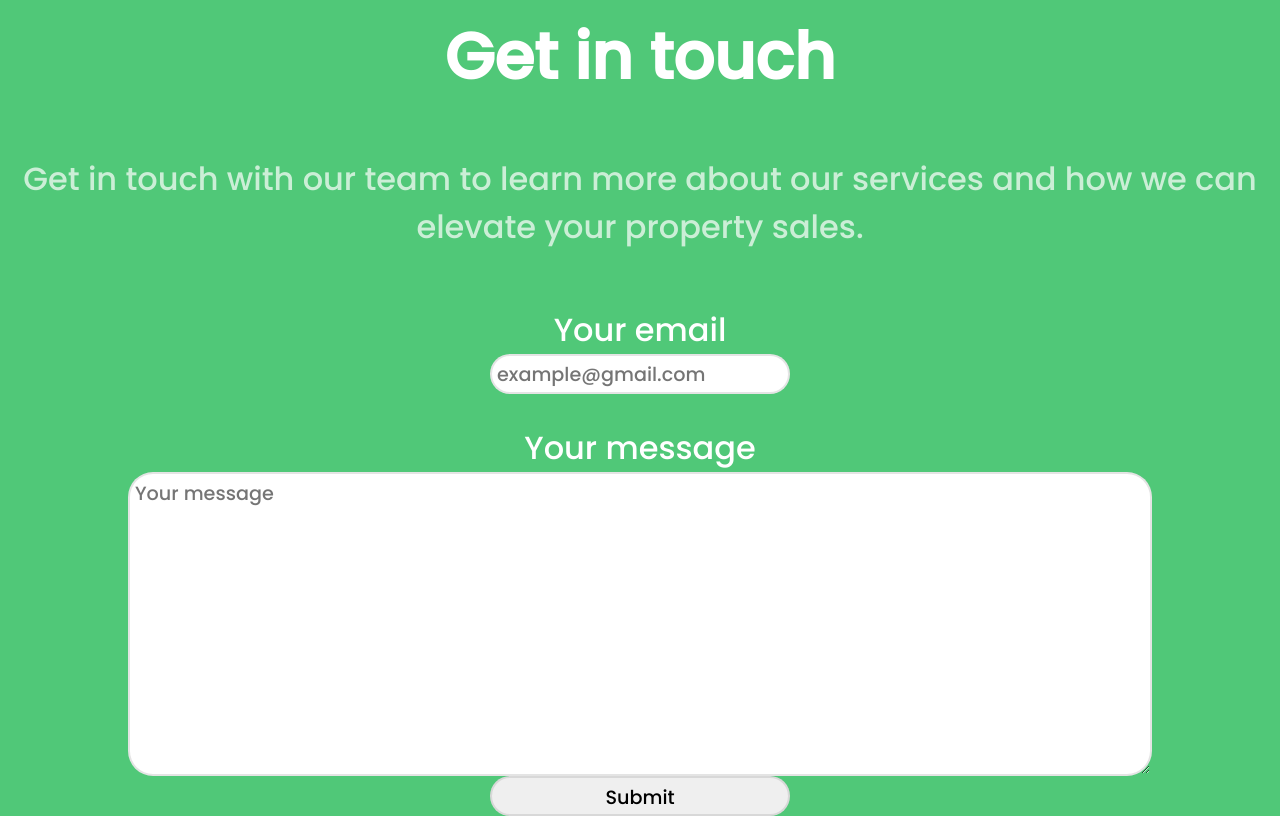
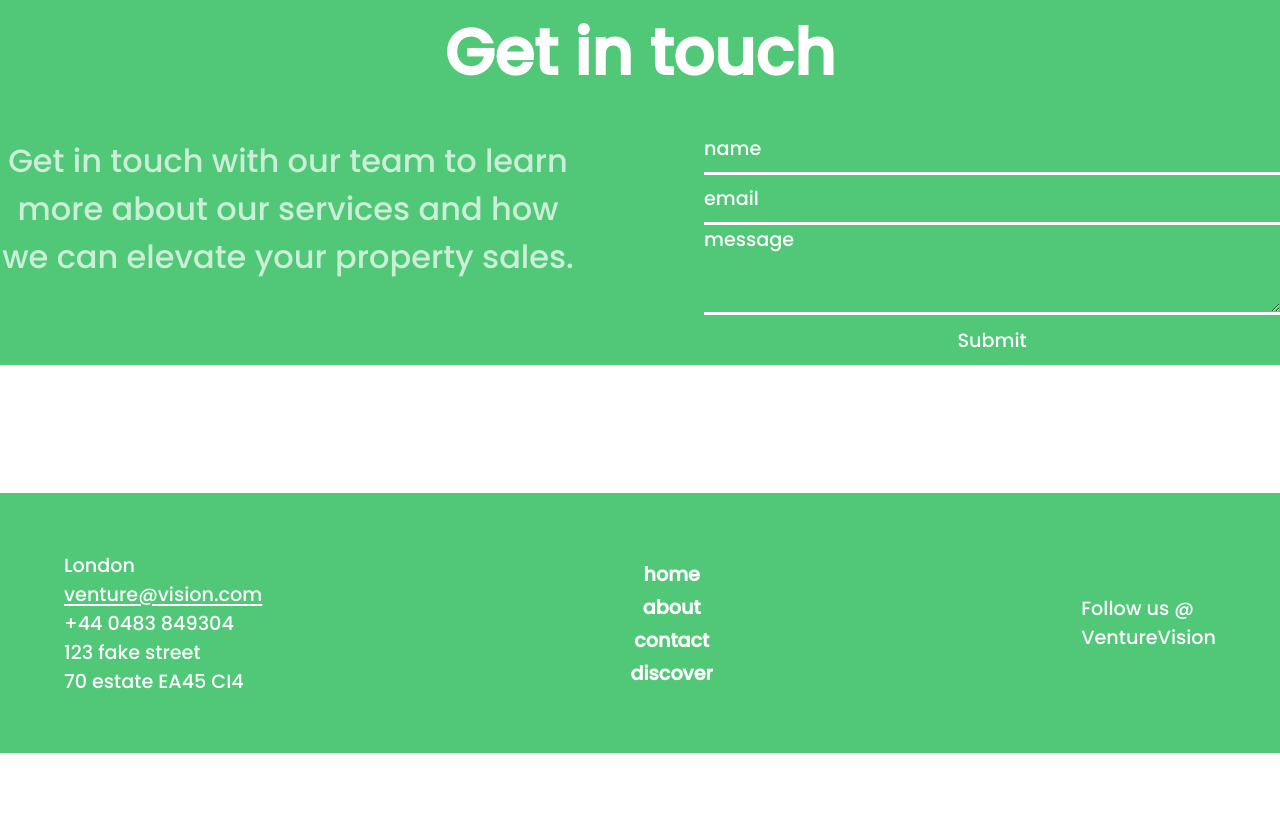
Before and after one commit to DylanHearn1/Venture, a React (Vite) app: page / in a window 1280 px wide. Shown: the part 1880-2698 px from the top of the page. After the commit the page ends 2633 px from the top, so only its background shows below. Built offline with nearby package versions, Linux system fonts and the light colour scheme; no server answers.

Commit message:
re-style contact form ui and ux

```diff
--- a/src/components/contact/contact.module.scss
+++ /dev/null
@@ -1,42 +0,0 @@
-@use '../../App.scss';
-
-form {
-    display: flex;
-    flex-direction: column;
-    align-items: center;
-}
-
-label {
-    color: white;
-    font-size: App.$p-size;
-    margin-top: 30px;
-}
-
-@mixin field {
-    max-width: 80%;
-    font-size: App.$p-small;
-    border-radius: 25px;
-    padding: 5px;
-    outline: none;
-    border: solid App.$third 2px;
-
-    &:focus {
-        border-radius: 0;
-        transition: ease .2s;
-    }
-}
-
-input {
-    width: 300px;
-    height: 40px;
-    @include field
-}
-
-textarea {
-    @include field
-}
-
-.submit {
-    background-color: blue;
-    border-radius: 0;
-}
--- /dev/null
+++ b/src/components/contact/contact.scss
@@ -0,0 +1,62 @@
+@use '../../App.scss';
+
+.contact {
+    display: grid;
+    grid-template-columns: 1fr 1fr;
+    gap: 10%;
+}
+
+form {
+    display: flex;
+    flex-direction: column;
+    justify-content: space-around;
+}
+
+textarea {
+    background-color: transparent;
+    border: none;
+    outline: none;
+    border-bottom: solid white 3px;
+    font-size: App.$p-small;
+    color: white;
+    &::placeholder {
+        color: white;
+    }
+
+    &:focus::placeholder {
+        color: transparent;
+    }
+}
+
+input {
+    border: none;
+    background-color: transparent;
+    color: white;
+    border-bottom: solid white 3px;
+    height: 50px;
+    font-size: App.$p-small;
+    outline: none;
+
+    &::placeholder {
+        color: white;
+    }
+
+    &:focus::placeholder {
+        transform: translateX(90%);
+        transition: ease .2s;
+    }
+
+    // &:focus::placeholder {
+    //     color: transparent;
+    // }
+}
+
+.submit {
+    border: none;
+}
+
+@media (max-width: 768px) {
+    .contact {
+        display: block;
+    }
+}
--- a/src/components/contact/contact.tsx
+++ b/src/components/contact/contact.tsx
@@ -1,34 +1,29 @@
 import shared from '../sharedComponents/shared.module.scss';
-import './contact.module.scss';
+import './contact.scss';
 
 const Contact = () => {
   return (
     <div className={shared.background}>
       <div className={shared.container}>
         <h1 className={shared.headingwhite}>Get in touch</h1>
+        <div className="contact">
           <p className={shared.paragraphwhite}>
-          Get in touch with our team to learn more about our services and how we
-          can elevate your property sales.
+            Get in touch with our team to learn more about our services and how
+            we can elevate your property sales.
           </p>
           <form action="">
-          <label htmlFor="">Your email</label>
-          <input
-            type="email"
+            <input type="text" name="" id="" placeholder="name" />
+            <input type="email" name="" id="" placeholder="email" />
+            <textarea
               name=""
               id=""
-            placeholder="example@gmail.com"
-            required
-          />
-          <label htmlFor="">Your message</label>
-          <textarea
-            id="message"
-            cols={70}
-            maxLength={500}
-            rows={10}
-            placeholder="Your message"
+              cols={30}
+              rows={3}
+              placeholder="message"
             ></textarea>
-          <input type="submit" name="" />
+            <input type="submit" className="submit" />
           </form>
+        </div>
       </div>
     </div>
   );
--- a/src/components/sharedComponents/button.module.scss
+++ b/src/components/sharedComponents/button.module.scss
@@ -5,8 +5,9 @@ button {
     border: none;
     color: white;
     border-radius: 15px;
-    padding: 2% 3%;
+    padding: 1% 3%;
     cursor: pointer;
+    font-size: App.$p-small;
 
     &:hover {
         background-color: App.$secondary;
```
Lines whose indentation alone changed are shown as unchanged.
